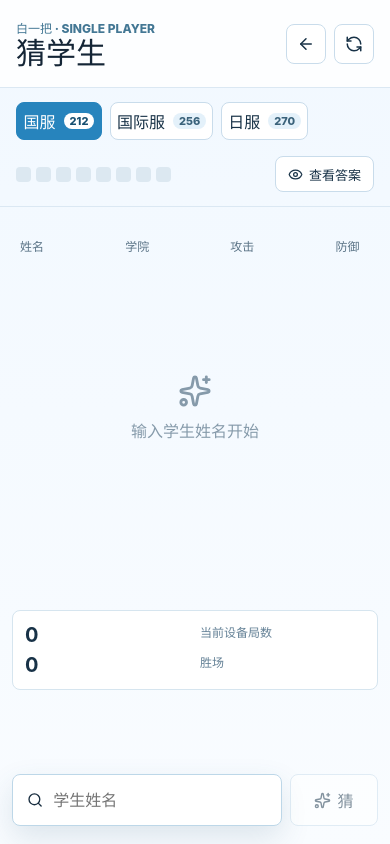
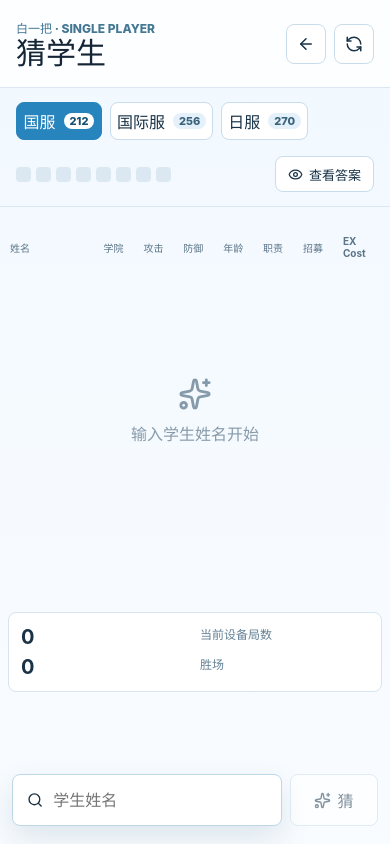
Before and after one commit to KIKIN-0721/bluearchive-guess, a React (Vite) app: page / in a window 390 px wide. Both pictures are taken after a click on the button "单人模式". Built offline with nearby package versions, Linux system fonts and the light colour scheme.

Commit message:
feature:功能优化

```diff
--- a/src/App.css
+++ b/src/App.css
@@ -303,33 +303,48 @@ button {
 
 .board-wrap {
   position: relative;
-  overflow-x: auto;
+  min-width: 0;
+  overflow-x: hidden;
   animation: page-enter 320ms ease both;
 }
 
 .guess-table {
   width: 100%;
-  min-width: 900px;
+  table-layout: fixed;
   border-collapse: separate;
   border-spacing: 0 8px;
 }
 
+.guess-table .col-name {
+  width: clamp(112px, 22%, 190px);
+}
+
+.guess-table .col-attribute {
+  width: calc((100% - clamp(112px, 22%, 190px) - clamp(62px, 9%, 96px)) / 6);
+}
+
+.guess-table .col-cost {
+  width: clamp(62px, 9%, 96px);
+}
+
 .guess-table th {
-  padding: 0 8px 6px;
+  padding: 0 clamp(3px, 0.8vw, 8px) 6px;
   color: #5b7487;
-  font-size: 12px;
+  font-size: clamp(10px, 1.2vw, 12px);
   text-align: left;
 }
 
 .guess-table td {
   height: 58px;
-  padding: 0 10px;
+  padding: 0 clamp(4px, 0.9vw, 10px);
   border-block: 1px solid transparent;
   background: #e9eef3;
   color: #334657;
-  font-size: 14px;
+  font-size: clamp(11px, 1.35vw, 14px);
   font-weight: 800;
-  white-space: nowrap;
+  line-height: 1.15;
+  overflow-wrap: anywhere;
+  text-wrap: balance;
 }
 
 .guess-table tbody tr {
@@ -367,7 +382,7 @@ button {
 .guess-table .name {
   display: flex;
   align-items: center;
-  gap: 8px;
+  gap: clamp(4px, 0.8vw, 8px);
 }
 
 .guess-table .name span,
@@ -388,8 +403,9 @@ button {
 }
 
 .guess-table .name img {
-  width: 38px;
-  height: 38px;
+  width: clamp(28px, 4vw, 38px);
+  height: clamp(28px, 4vw, 38px);
+  flex: 0 0 auto;
   border-radius: 50%;
 }
 
@@ -752,3 +768,44 @@ button {
     grid-template-columns: repeat(2, minmax(0, 1fr));
   }
 }
+
+@media (max-width: 560px) {
+  .game-area {
+    padding-inline: 8px;
+  }
+
+  .guess-table {
+    border-spacing: 0 6px;
+  }
+
+  .guess-table .col-name {
+    width: 25%;
+  }
+
+  .guess-table .col-cost {
+    width: 11%;
+  }
+
+  .guess-table th {
+    padding-inline: 2px;
+    font-size: 10px;
+  }
+
+  .guess-table td {
+    height: 48px;
+    padding-inline: 3px;
+    font-size: 10px;
+  }
+
+  .guess-table .name img {
+    display: none;
+  }
+
+  .guess-table .name small {
+    display: none;
+  }
+
+  .hint {
+    margin-left: 1px;
+  }
+}
--- a/src/App.tsx
+++ b/src/App.tsx
@@ -1,4 +1,4 @@
-import { useMemo, useRef, useState } from 'react';
+import { useEffect, useMemo, useRef, useState } from 'react';
 import type { FormEvent } from 'react';
 import {
   ArrowDown,
@@ -32,6 +32,10 @@ type Page = 'home' | 'single' | 'multi';
 type GameStatus = 'playing' | 'won' | 'lost';
 
 const columns = ['姓名', '学院', '攻击', '防御', '年龄', '职责', '招募', 'EX Cost'];
+
+function confirmAbandonActiveRound(): boolean {
+  return window.confirm('游戏尚未结束，退出或切换题库不会计入统计。确认继续？');
+}
 
 function Cell({ feedback }: { feedback: AttributeFeedback }) {
   return (
@@ -190,6 +194,25 @@ function SingleGame({
   const pool = useMemo(() => studentsForMode(mode), [mode]);
   const usedIds = useMemo(() => new Set(guesses.map((guess) => guess.student.id)), [guesses]);
   const suggestions = useMemo(() => searchStudents(pool, query, usedIds), [pool, query, usedIds]);
+  const hasActiveRound = status === 'playing' && guesses.length > 0;
+
+  useEffect(() => {
+    if (!hasActiveRound) return undefined;
+
+    function warnBeforeUnload(event: BeforeUnloadEvent) {
+      event.preventDefault();
+      event.returnValue = '';
+    }
+
+    window.addEventListener('beforeunload', warnBeforeUnload);
+    return () => window.removeEventListener('beforeunload', warnBeforeUnload);
+  }, [hasActiveRound]);
+
+  function guardActiveRound(action: () => void) {
+    if (!hasActiveRound || confirmAbandonActiveRound()) {
+      action();
+    }
+  }
 
   function start(nextMode = mode) {
     setMode(nextMode);
@@ -245,10 +268,20 @@ function SingleGame({
           <h1>猜学生</h1>
         </div>
         <div className="top-actions">
-          <button className="icon-button" type="button" onClick={onBack} aria-label="返回首页">
+          <button
+            className="icon-button"
+            type="button"
+            onClick={() => guardActiveRound(onBack)}
+            aria-label="返回首页"
+          >
             <ArrowLeft size={18} />
           </button>
-          <button className="icon-button" type="button" onClick={() => start()} aria-label="重新开始">
+          <button
+            className="icon-button"
+            type="button"
+            onClick={() => guardActiveRound(() => start())}
+            aria-label="重新开始"
+          >
             <RefreshCcw size={18} />
           </button>
         </div>
@@ -261,7 +294,11 @@ function SingleGame({
               key={item.key}
               type="button"
               className={mode === item.key ? 'active' : ''}
-              onClick={() => start(item.key)}
+              onClick={() => {
+                if (item.key !== mode) {
+                  guardActiveRound(() => start(item.key));
+                }
+              }}
               title={item.description}
             >
               {item.label}
@@ -285,6 +322,11 @@ function SingleGame({
       <section className="game-area">
         <div className="board-wrap">
           <table className="guess-table">
+            <colgroup>
+              <col className="col-name" />
+              <col span={6} className="col-attribute" />
+              <col className="col-cost" />
+            </colgroup>
             <thead>
               <tr>
                 {columns.map((column) => (
--- a/src/game.ts
+++ b/src/game.ts
@@ -82,7 +82,7 @@ function exact(value: string, target: string, label = value): AttributeFeedback
 }
 
 function numeric(value: number | null, target: number | null): AttributeFeedback {
-  if (value === null || target === null) return { value: 'N/A', level: 'wrong' };
+  if (value === null || target === null) return { value: value ?? 'N/A', level: 'wrong' };
   if (value === target) return { value, level: 'correct' };
   return {
     value,
```
